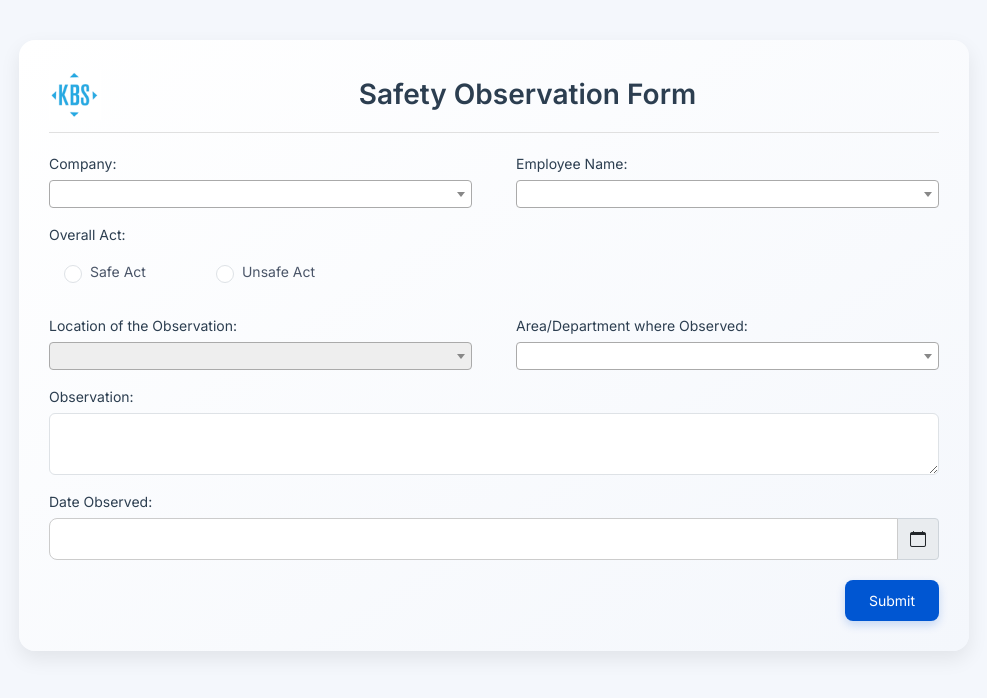
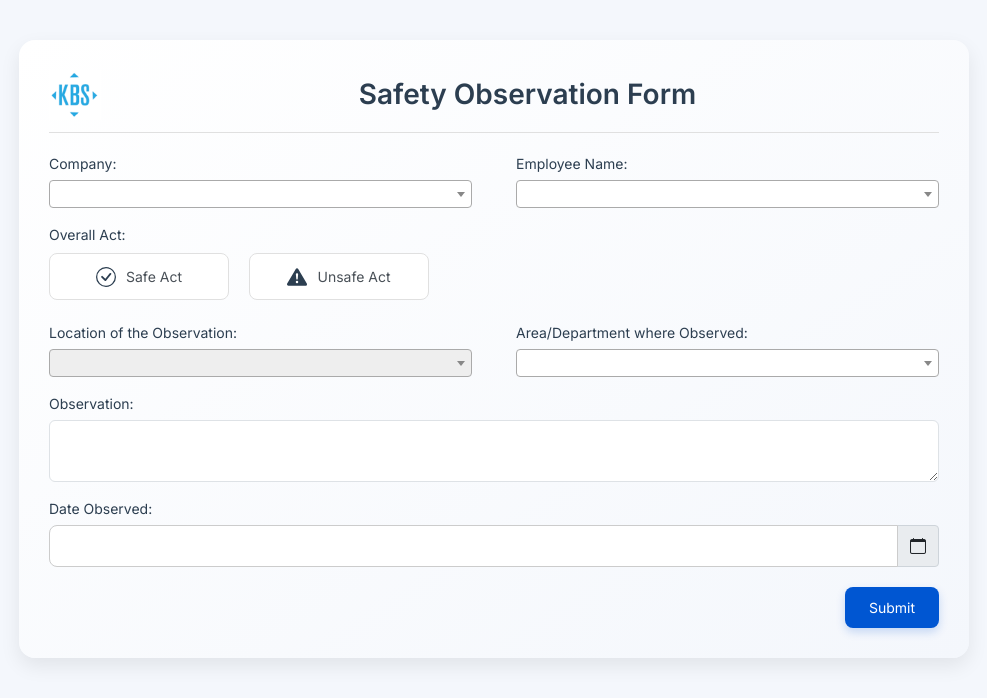
Before and after one commit to kasparIT/Safety_Observation_App_Kaspar_v2025, a Flask app: page / in a window 1280 px wide. Shown: the top 698 px of the page, without its empty margins (146-1133 px from the left). Run offline with Flask 3, Linux system fonts and the light colour scheme; some libraries are stand-ins or nearby versions.

Commit message:
ui button change

```diff
--- a/app/static/css/styles.css
+++ b/app/static/css/styles.css
@@ -90,48 +90,100 @@ textarea {
     resize: vertical;
 }
 
-/* Improved Radio Button Styling */
+/* Icon Card Radio Button Styling */
 .radio-group {
     display: flex;
     gap: 20px;
     margin-top: 8px;
 }
 
-.form-check-label {
-    display: flex;
-    align-items: center;
+.radio-card {
+    flex: 1;
+    cursor: pointer;
+    max-width: 180px;
     position: relative;
-    cursor: pointer;
-    font-size: 14px;
-    user-select: none;
-    color: #4a5568;
-    font-weight: 500;
-    padding: 10px 15px;
+}
+
+.radio-card input[type="radio"] {
+    position: absolute;
+    opacity: 0;
+    width: 0;
+    height: 0;
+}
+
+.radio-card-content {
+    padding: 12px;
     border-radius: 8px;
+    border: 1px solid #e0e0e0;
+    background-color: #fff;
     transition: all 0.2s ease;
 }
 
-.form-check-input {
-    width: 18px;
-    height: 18px;
-    margin-right: 10px;
-    cursor: pointer;
-    accent-color: #0056d2;
+.radio-card:hover .radio-card-content {
+    border-color: #ccc;
+    box-shadow: 0 2px 5px rgba(0, 0, 0, 0.05);
 }
 
-/* Hover effect for the label */
-.form-check-label:hover {
-    background-color: rgba(0, 86, 210, 0.05);
+.radio-card input[type="radio"]:checked + .radio-card-content {
+    border-width: 2px;
+    box-shadow: 0 3px 8px rgba(0, 0, 0, 0.1);
 }
 
-/* Styling for the checked state */
-input[type="radio"]:checked + span {
-    color: #0056d2;
-    font-weight: 500;
+.radio-card input[type="radio"][value="Safe Act"]:checked + .radio-card-content {
+    border-color: #28a745;
+    box-shadow: 0 3px 8px rgba(40, 167, 69, 0.2);
 }
 
-input[type="radio"]:checked ~ .form-check-label {
-    background-color: rgba(0, 86, 210, 0.08);
+.radio-card input[type="radio"][value="Unsafe Act"]:checked + .radio-card-content {
+    border-color: #dc3545;
+    box-shadow: 0 3px 8px rgba(220, 53, 69, 0.2);
+}
+
+.radio-card-content .card-inner {
+    display: flex;
+    align-items: center;
+    justify-content: center;
+    gap: 10px;
+}
+
+.radio-card-icon {
+    width: 20px;
+    height: 20px;
+    display: flex;
+    align-items: center;
+    justify-content: center;
+}
+
+.radio-card-label {
+    font-weight: 500;
+    color: #495057;
+}
+
+.radio-card input[type="radio"][value="Safe Act"]:checked + .radio-card-content .radio-card-icon {
+    color: #28a745;
+}
+
+.radio-card input[type="radio"][value="Unsafe Act"]:checked + .radio-card-content .radio-card-icon {
+    color: #dc3545;
+}
+
+.radio-card input[type="radio"][value="Safe Act"]:checked + .radio-card-content .radio-card-label {
+    color: #28a745;
+}
+
+.radio-card input[type="radio"][value="Unsafe Act"]:checked + .radio-card-content .radio-card-label {
+    color: #dc3545;
+}
+
+.radio-card input[type="radio"]:disabled + .radio-card-content {
+    background-color: #f5f5f5;
+    cursor: not-allowed;
+    opacity: 0.7;
+}
+
+.radio-card input[type="radio"]:focus + .radio-card-content {
+    outline: 2px solid rgba(0, 123, 255, 0.25);
+    outline-offset: 2px;
 }
 
 /* Submit Button */
@@ -506,8 +558,8 @@ input[type="radio"]:disabled {
     gap: 10px;
   }
 
-  .form-check-label {
-    padding: 8px 12px;
+  .radio-card {
+    max-width: none;
   }
 }
 
--- a/app/templates/index.html
+++ b/app/templates/index.html
@@ -105,22 +105,42 @@
                 </div>
             </div>
 
-            <!-- Overall Act Selection -->
+            <!-- Overall Act Selection with Icon Cards -->
             <div class="row">
                 <div class="col-md-6">
                     <label>Overall Act:</label>
-                    <div class="radio-group justify-content-start" style="gap: 40px; margin-top: 6px;">
-                        <label class="form-check-label d-flex align-items-center">
-                            <input class="form-check-input me-2" type="radio" name="overall_act" value="Safe Act" id="safe-act"
+                    <div class="radio-group">
+                        <label class="radio-card">
+                            <input type="radio" name="overall_act" value="Safe Act" id="safe-act"
                                 {% if not form_data or not form_data.employee_id %}disabled{% endif %}
                                 {% if form_data and form_data.overall_act == "Safe Act" %}checked{% endif %}>
-                            Safe Act
+                            <div class="radio-card-content">
+                                <div class="card-inner">
+                                    <div class="radio-card-icon">
+                                        <svg xmlns="http://www.w3.org/2000/svg" width="20" height="20" fill="currentColor" viewBox="0 0 16 16">
+                                            <path d="M8 15A7 7 0 1 1 8 1a7 7 0 0 1 0 14zm0 1A8 8 0 1 0 8 0a8 8 0 0 0 0 16z"/>
+                                            <path d="M10.97 4.97a.235.235 0 0 0-.02.022L7.477 9.417 5.384 7.323a.75.75 0 0 0-1.06 1.06L6.97 11.03a.75.75 0 0 0 1.079-.02l3.992-4.99a.75.75 0 0 0-1.071-1.05z"/>
+                                        </svg>
+                                    </div>
+                                    <div class="radio-card-label">Safe Act</div>
+                                </div>
+                            </div>
                         </label>
-                        <label class="form-check-label d-flex align-items-center">
-                            <input class="form-check-input me-2" type="radio" name="overall_act" value="Unsafe Act" id="unsafe-act"
+
+                        <label class="radio-card">
+                            <input type="radio" name="overall_act" value="Unsafe Act" id="unsafe-act"
                                 {% if not form_data or not form_data.employee_id %}disabled{% endif %}
                                 {% if form_data and form_data.overall_act == "Unsafe Act" %}checked{% endif %}>
-                            Unsafe Act
+                            <div class="radio-card-content">
+                                <div class="card-inner">
+                                    <div class="radio-card-icon">
+                                        <svg xmlns="http://www.w3.org/2000/svg" width="20" height="20" fill="currentColor" viewBox="0 0 16 16">
+                                            <path d="M8.982 1.566a1.13 1.13 0 0 0-1.96 0L.165 13.233c-.457.778.091 1.767.98 1.767h13.713c.889 0 1.438-.99.98-1.767L8.982 1.566zM8 5c.535 0 .954.462.9.995l-.35 3.507a.552.552 0 0 1-1.1 0L7.1 5.995A.905.905 0 0 1 8 5zm.002 6a1 1 0 1 1 0 2 1 1 0 0 1 0-2z"/>
+                                        </svg>
+                                    </div>
+                                    <div class="radio-card-label">Unsafe Act</div>
+                                </div>
+                            </div>
                         </label>
                     </div>
                 </div>
```
